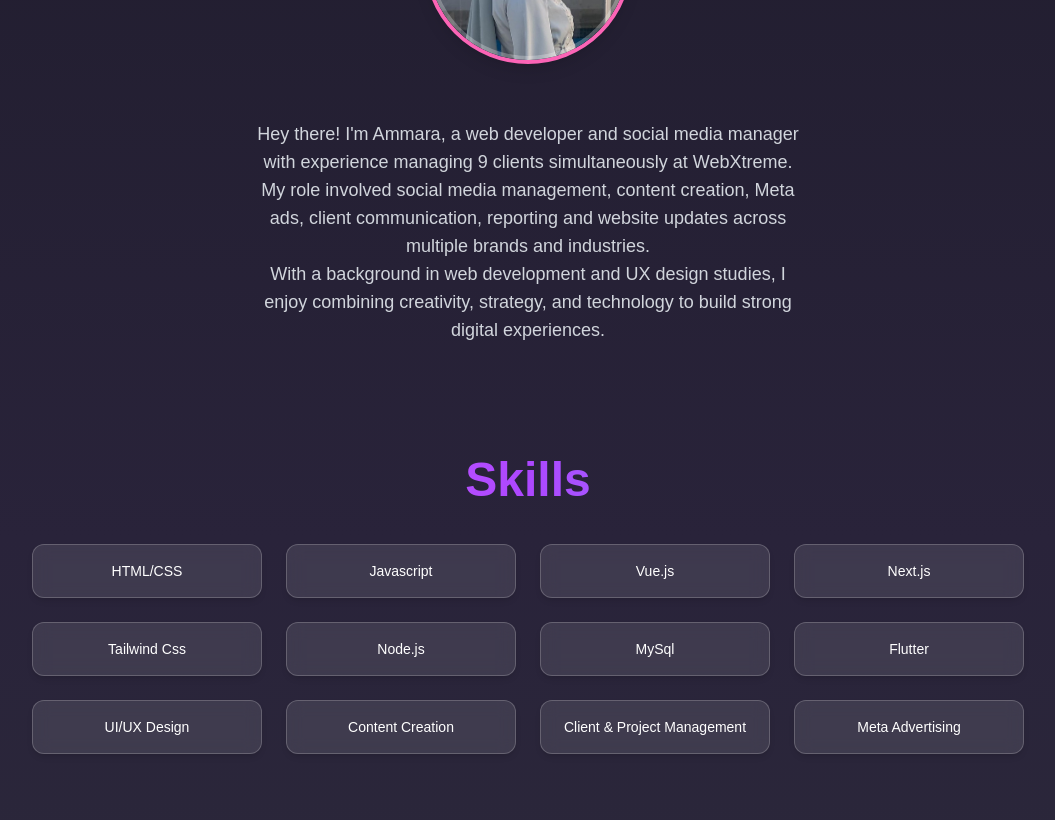
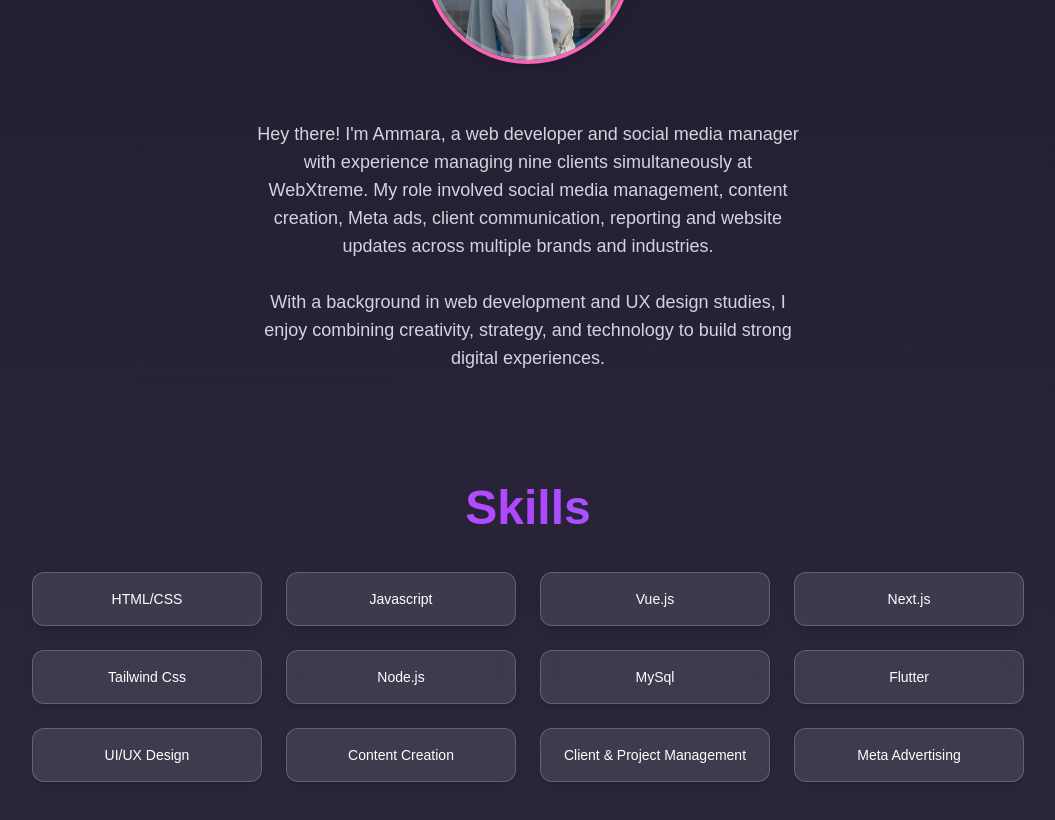
Before and after one commit to Itsssammara/Web-Developer-Portfolio, a Next.js app: page / in a window 1280 px wide. Shown: the part 1960-2780 px from the top of the page, without its empty margins (112-1167 px from the left). Built offline with nearby package versions, Linux system fonts and the light colour scheme.

Commit message:
Updated portfolio againn

```diff
--- a/src/app/page.js
+++ b/src/app/page.js
@@ -216,9 +216,11 @@ export default function Home() {
   whileInView={{ opacity: 1, y: 0 }}
   transition={{ delay: 0.1, duration: 0.6 }}
   className="text-center max-w-xl mx-auto text-gray-300 text-base sm:text-lg mb-10 sm:mb-12 px-4"
->  Hey there! I&apos;m Ammara, a web developer and social media manager with experience managing 9 clients simultaneously at WebXtreme.
+>  Hey there! I&apos;m Ammara, a web developer and social media manager with experience managing nine clients simultaneously at WebXtreme.
 My role involved social media management, content creation, Meta ads, client communication, reporting and website updates across multiple brands and industries.
-<br></br>With a background in web development and UX design studies, I enjoy combining creativity, strategy, and technology to build strong digital experiences.
+  <br />
+  <br />
+With a background in web development and UX design studies, I enjoy combining creativity, strategy, and technology to build strong digital experiences.
 </motion.p>
 
 {/* Skills & Tools Section */}
```
